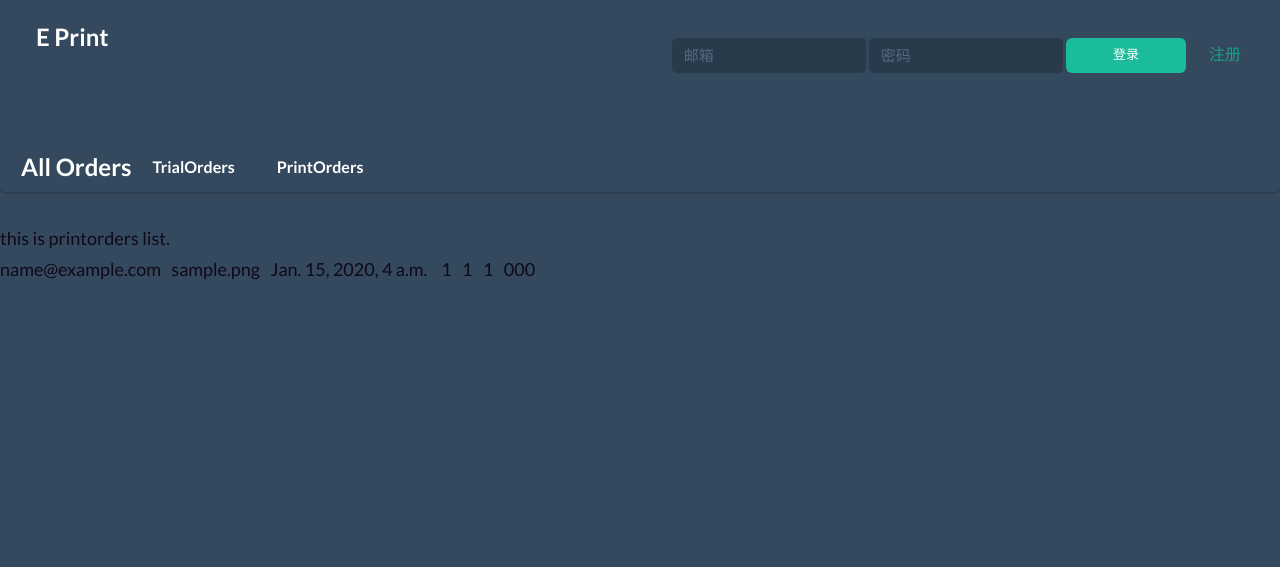
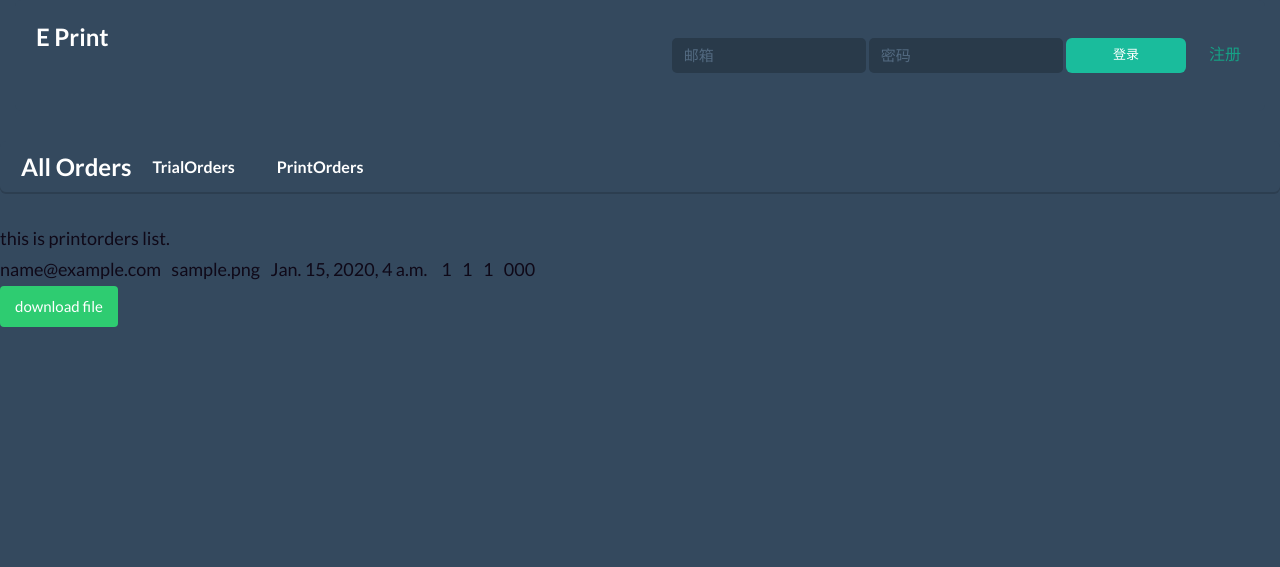
Before and after one commit to Conanjun/eprint, a Django app: page /backend/print_orders_list in a window 1280 px wide. Shown: the top 567 px of the page. Run offline with Django 3.2, Linux system fonts and the light colour scheme; a user stored in the database is signed in; tables that the repository leaves empty hold one stand-in row (values such as "Sample post"); parts of the project's set-up code (start-up, migrations or seed data) failed here and were passed over; some libraries are stand-ins or nearby versions.

Commit message:
add the files download function

```diff
--- a/backend/urls.py
+++ b/backend/urls.py
@@ -8,4 +8,5 @@ urlpatterns = patterns('',
                        url(r'^index', 'backend.views.admin_index', name='admin_index'),
                        url(r'^print_orders_list', 'backend.views.admin_print_orders', name='admin_print_orders'),
                        url(r'^trial_orders_list', 'backend.views.admin_trial_orders', name='admin_trial_orders'),
+                       url(r'^download_files/*','backend.views.download_files',name='download_files'),
 )
--- a/backend/views.py
+++ b/backend/views.py
@@ -7,6 +7,8 @@ from django.contrib.auth.models import User
 from django.contrib.auth import login, authenticate
 from django.views.decorators.csrf import csrf_protect
 from order import models as Order
+from django.core.servers.basehttp import FileWrapper
+import os
 
 
 class AdminLoginForm(forms.Form):
@@ -80,3 +82,17 @@ def admin_trial_orders(request):
         return render_to_response('admin_index_trial_orders.html', context)
     else:
         return HttpResponseRedirect('login')
+
+
+def download_files(request):
+    if request.method == 'POST' and request.POST.has_key('btn'):
+        path = request.path.split('/')
+        filename = path[-2] + '/' + path[-1] #upfiles/main.cpp
+        wrapper = FileWrapper(file(filename))
+        response = HttpResponse(wrapper, content_type='text/plain')
+        response['Content-Length'] = os.path.getsize(filename)
+        response['Content-Encoding'] = 'utf-8'
+        response['Content-Disposition'] = 'attachment;filename=%s' % filename
+        return response
+    else:
+        return HttpResponse('download failed')
--- a/templates/admin_index_print_orders.html
+++ b/templates/admin_index_print_orders.html
@@ -54,8 +54,14 @@
             {{ order.user.email }} &nbsp;&nbsp;{{ order.up_file }} &nbsp;&nbsp;{{ order.time }} &nbsp;&nbsp;
             {{ order.status }} &nbsp;&nbsp;{{ order.color }}
             &nbsp;&nbsp;{{ order.method }} &nbsp;&nbsp;{{ order.tel }}
+            <form action="download_files/{{ order.up_file }}" method="post" target="_blank">
+                        {% csrf_token %}
+                        <button class="btn btn-success" type="submit"  name="btn" value="{{ order.up_file }}">download file</button>
+            </form>
             <br>
         {% endfor %}
+
+
     </div>
 
 
--- a/templates/admin_index_trial_orders.html
+++ b/templates/admin_index_trial_orders.html
@@ -46,7 +46,11 @@
                 <br>
                 {% for order in trial_orders_list %}
                     {{ order.name }} &nbsp;&nbsp;{{ order.phone }} &nbsp;&nbsp;{{ order.file }} &nbsp;&nbsp;{{ order.building }} &nbsp;&nbsp;{{ order.status }}
-
+                     <form action="download_files/{{ order.file }}" method="post" target="_blank">
+                        {% csrf_token %}
+                        <button class="btn btn-success" type="submit"  name="btn" value="{{ order.up_file }}">download file</button>
+                    </form>
+                    <br>
                 {% endfor %}
             </div>
 
```
